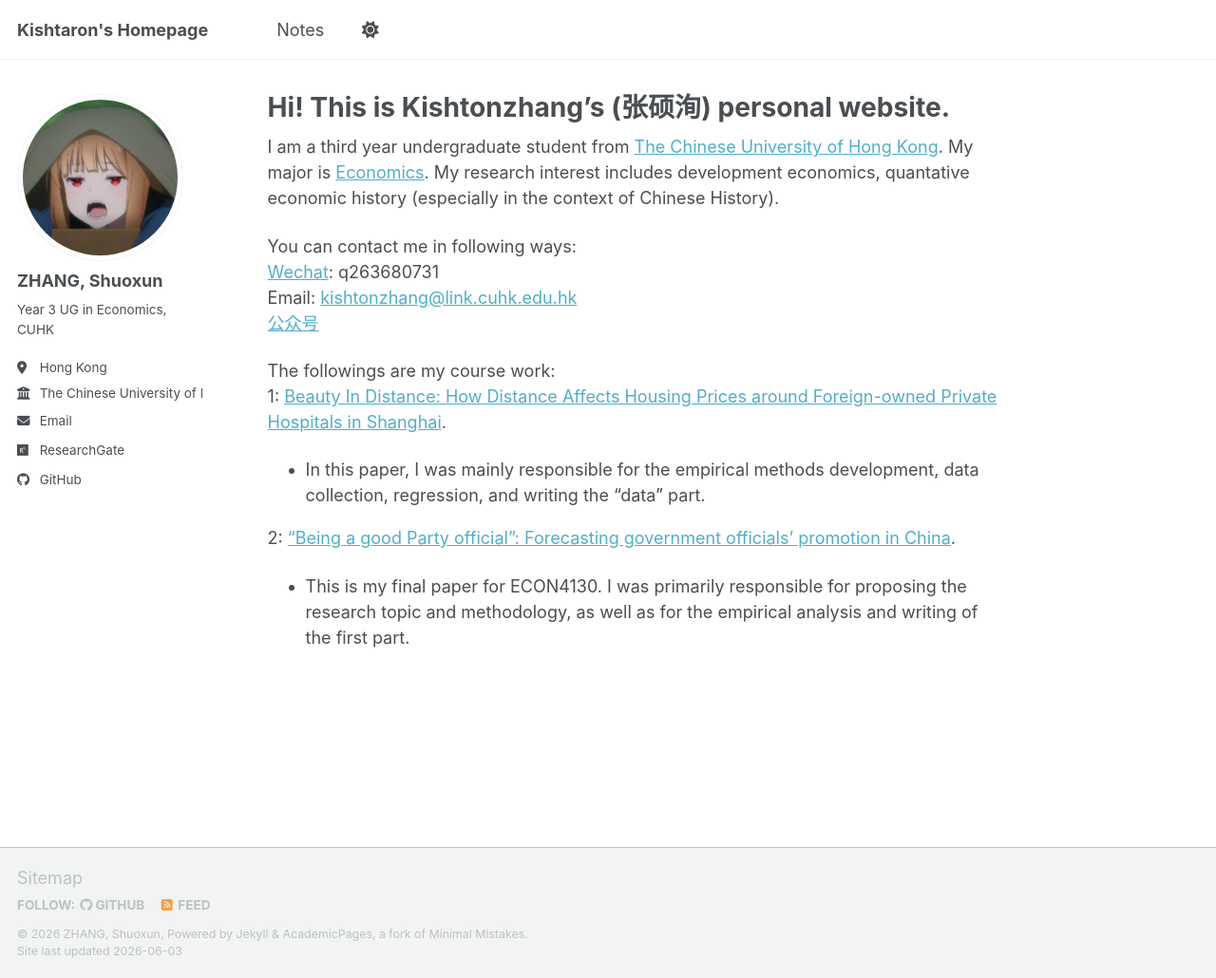
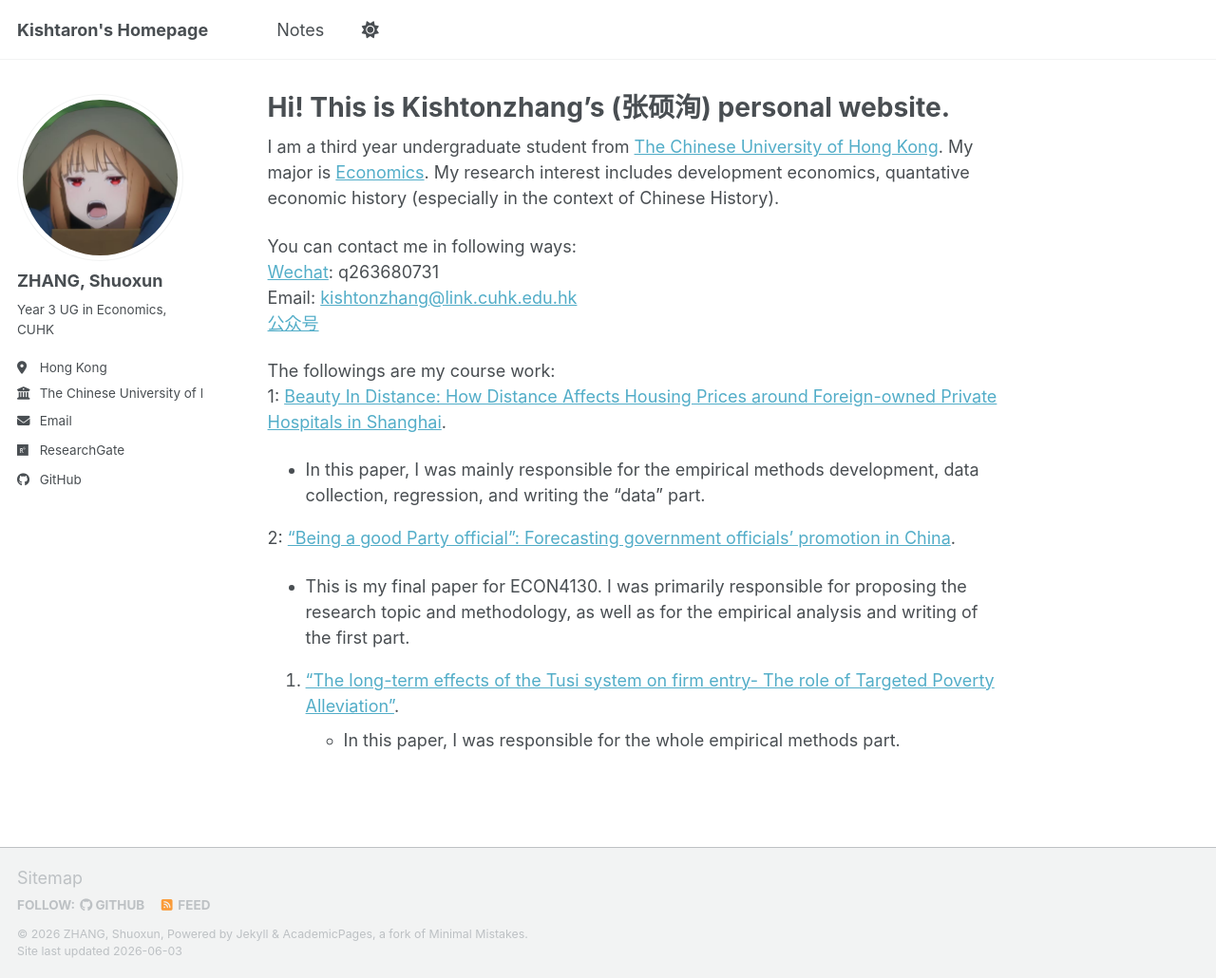
Before and after one commit to Kishtonzhang/Kishtonzhang.github.io, a Jekyll site: the page built from _pages/about.md, in a window 1280 px wide and 1030 px high. Shown: the whole window at 95% size. Built offline with Jekyll 4.4.1, drawn with Linux system fonts in a browser that asks for light colours; a script bundle is joined from its source files by our own code; library files that are not in the unit come from our copies.

Commit message:
Update about.md

```diff
--- a/_pages/about.md
+++ b/_pages/about.md
@@ -21,4 +21,7 @@ Private Hospitals in Shanghai](../assets/econ2901_report.pdf).<br>
 
 2: [“Being a good Party official”: Forecasting
 government officials’ promotion in China](../assets/econ4130_report.pdf). <br>
-- This is my final paper for ECON4130. I was primarily responsible for proposing the research topic and methodology, as well as for the empirical analysis and writing of the first part.
+- This is my final paper for ECON4130. I was primarily responsible for proposing the research topic and methodology, as well as for the empirical analysis and writing of the first part.<br>
+
+3. ["The long-term effects of the Tusi system on firm entry- The role of Targeted Poverty Alleviation"](..assets/The long-term effects of the Tusi system on firm entry- The role of Targeted Poverty Alleviation.pdf).<br>
+- In this paper, I was responsible for the whole empirical methods part.
```
